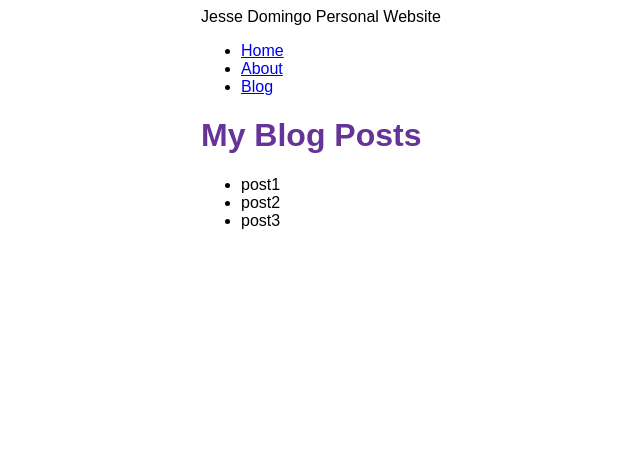
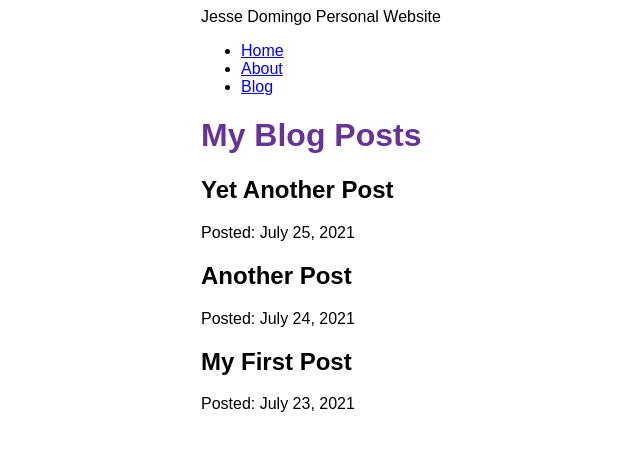
Before and after one commit to domingo-jesse/Personal-Website, a Gatsby site: page /blog in a window 1280 px wide. Shown: the whole page, without its empty margins (189-829 px from the left). Built offline with nearby package versions, Linux system fonts and the light colour scheme; Gatsby itself is replaced by a stand-in of ours.

Commit message:
grahql modifications

```diff
--- a/src/pages/blog.js
+++ b/src/pages/blog.js
@@ -2,29 +2,35 @@
 import { graphql } from 'gatsby'
 import Layout from '../components/layout'
 
+
 const BlogPage = ({ data }) => {
     return (
         <Layout pageTitle="My Blog Posts">
-            <ul>
-                {
-                    data.allFile.nodes.map(node => (
-                        <li key={node.name}>
-                            {node.name}
-                        </li>
-                    ))
-                }
-            </ul>
+            {
+                data.allMdx.nodes.map((node) => (
+                    <article key={node.id}>
+                        <h2>{node.frontmatter.title}</h2>
+                        <p>Posted: {node.frontmatter.date}</p>
+                    </article>
+                ))
+            }
         </Layout>
     )
 }
 
 export const query = graphql`
   query {
-    allFile {
+    allMdx(sort: {fields: frontmatter___date, order: DESC}) {
       nodes {
-        name
+        frontmatter {
+          title
+          date(formatString: "MMMM DD, YYYY")
+        }
+        id
+        body
       }
     }
   }
 `
+
 export default BlogPage
```
